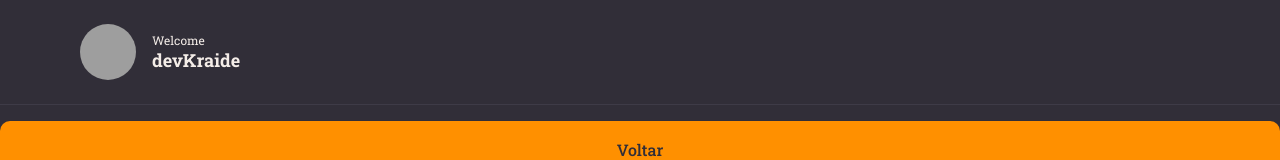
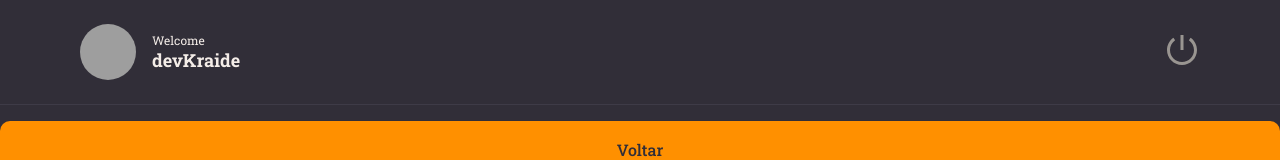
Before and after one commit to devKraide/rocketnotes, a React (Vite) app: page / in a window 1280 px wide. Shown: the top 160 px of the page. Built offline with nearby package versions, Linux system fonts and the light colour scheme; grey boxes are pictures that could not be loaded.

Commit message:
logout icon (button)

```diff
--- a/package.json
+++ b/package.json
@@ -12,6 +12,7 @@
   "dependencies": {
     "react": "^18.3.1",
     "react-dom": "^18.3.1",
+    "react-icons": "^5.4.0",
     "styled-components": "^6.1.14"
   },
   "devDependencies": {
--- a/src/components/Header/index.jsx
+++ b/src/components/Header/index.jsx
@@ -1,4 +1,5 @@
-import { HeaderContainer, Profile } from "./styles";
+import { RiShutDownLine } from "react-icons/ri";
+import { HeaderContainer, Profile, Logout } from "./styles";
 
 export function Header() {
 
@@ -15,8 +16,13 @@ export function Header() {
           <span>Welcome</span>
           <strong>devKraide</strong>
         </div>
+      </Profile>
 
-      </Profile>
+
+      <Logout>
+        <RiShutDownLine />
+      </Logout>
+
     </HeaderContainer>
   )
 }
--- a/src/components/Header/styles.js
+++ b/src/components/Header/styles.js
@@ -52,3 +52,17 @@ export const Profile = styled.div`
   }
 
 `;
+
+export const Logout = styled.button`
+
+  background-color: transparent;
+  border: none;
+
+  >svg {
+
+  color: ${(props) => props.theme.COLORS.GRAY_100};
+  font-size: 36px;
+
+}
+
+`;
```
Also changed, not shown: 1 other file (tests, documents, lock files or other folders).
